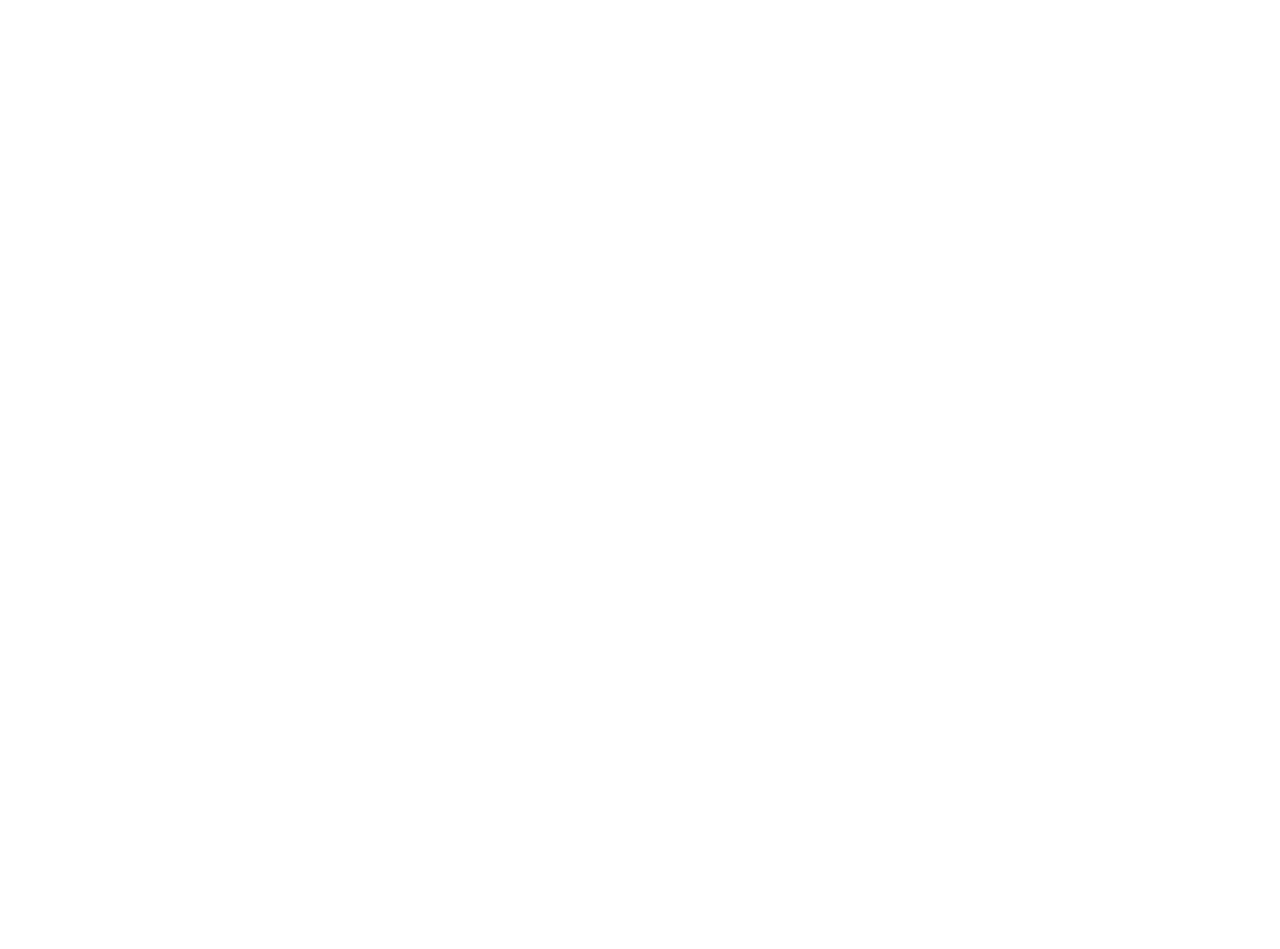
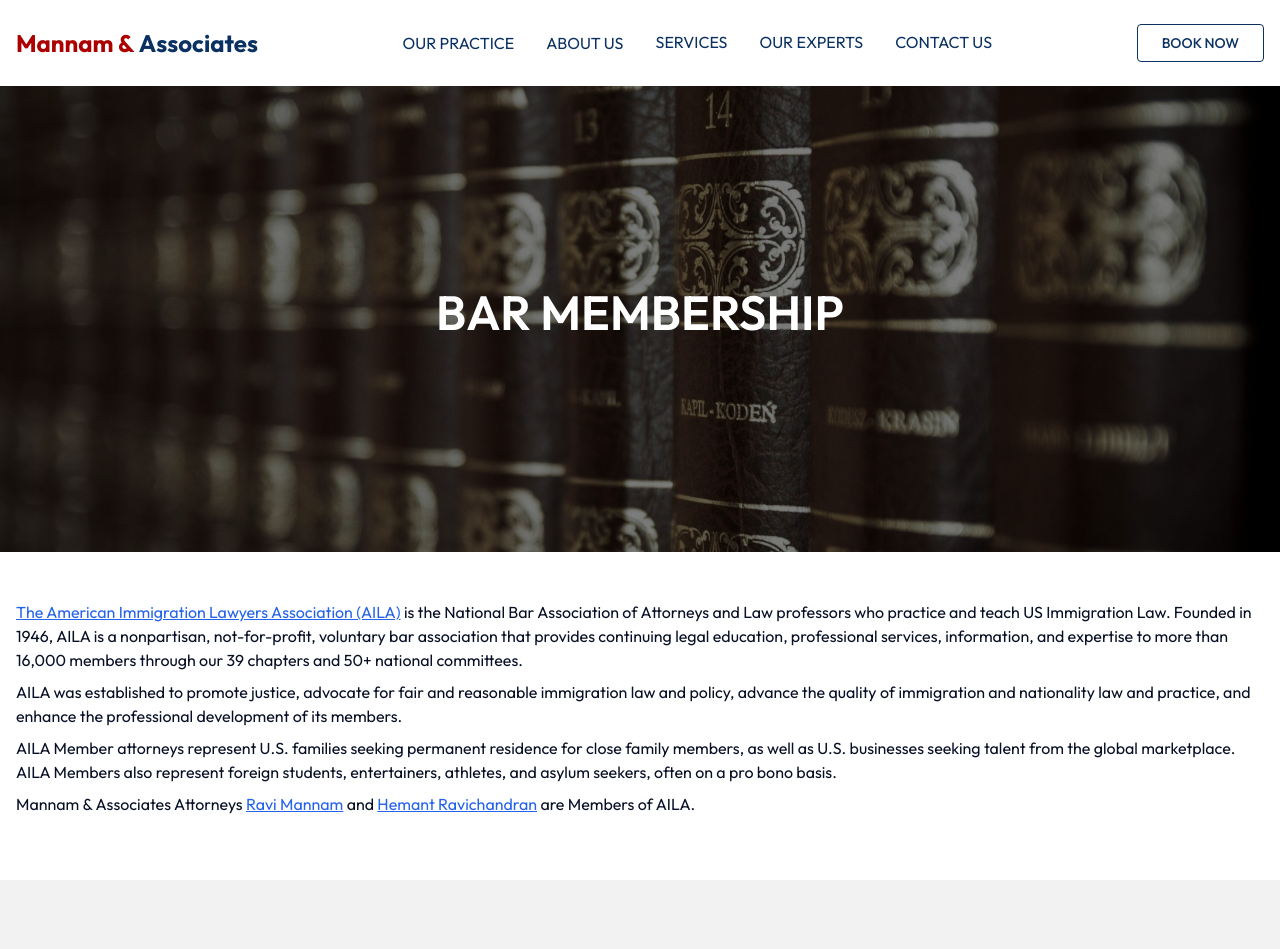
Before and after one commit to kalavaguntapurnesh/mannamlaw, a React (Vite) app: page /bar-membership in a window 1280 px wide. Before the commit this address had no page. Shown: the top 949 px of the page. Before the commit the page ends 800 px from the top, so only its background shows below. Built offline with nearby package versions, Linux system fonts and the light colour scheme.

Commit message:
Bar Membership

```diff
--- a/src/App.jsx
+++ b/src/App.jsx
@@ -24,6 +24,7 @@
 import Trademarks from "./pages/Trademarks";
 import LiaisonService from "./pages/LiaisonService";
 import OurDifference from "./pages/OurDifference";
+import BarMembership from "./pages/BarMembership";
 
 function App() {
   return (
@@ -52,6 +53,7 @@
           />
           <Route path="/our-services" element={<Services />} />
           <Route path="/copyright" element={<CopyRight />} />
+          <Route path="/bar-membership" element={<BarMembership />} />
         </Routes>
       </BrowserRouter>
     </>
--- a/src/components/Footer.jsx
+++ b/src/components/Footer.jsx
@@ -223,7 +223,19 @@
                       </li>
                       <li className=" flex items-start md:justify-start justify-center">
                         <a
-                          href="https://www.linkedin.com/company/mannam-&-associates-llc/"
+                          href="#"
+                          onClick={(e) => {
+                            e.preventDefault();
+                            const userConfirmed = window.confirm(
+                              "You will be navigated to the U.S Department of State - Bureau of Consumer Affairs website. Do you wish to continue?"
+                            );
+                            if (userConfirmed) {
+                              window.open(
+                                "https://travel.state.gov/content/travel/en/us-visas/visa-information-resources/wait-times.html",
+                                "_blank"
+                              );
+                            }
+                          }}
                           className="hover:text-mainColor font-medium text-headingColor no-underline text-[14px] leading-6 text-footerLinks text-center transition duration-300 ease-in-out"
                         >
                           Processing Times
@@ -255,7 +267,7 @@
                           onClick={(event) => {
                             event.preventDefault();
                             const userConfirmed = window.confirm(
-                              "You are visiting a webpage outside Mannam & Associates. Do you wish to continue?"
+                              "You will be navigated to the U.S Department of State - Bureau of Consumer Affairs website. Do you wish to continue?"
                             );
                             if (userConfirmed) {
                               window.open(
@@ -315,7 +327,7 @@
                       </li>
                       <li className=" flex items-start md:justify-start justify-center">
                         <a
-                          href="/"
+                          href="/bar-membership"
                           className="hover:text-mainColor font-medium text-headingColor no-underline text-[14px] leading-6 text-footerLinks text-center transition duration-300 ease-in-out"
                         >
                           Bar Membership
--- /dev/null
+++ b/src/pages/BarMembership.jsx
@@ -0,0 +1,110 @@
+import React from "react";
+import Footer from "../components/Footer";
+import SecNavbar from "./../components/SecNavbar";
+import ScrollToTop from "../components/ScrollToTop";
+import bar from "../assets/Bar.jpg";
+
+const BarMembership = () => {
+  return (
+    <>
+      <SecNavbar />
+
+      <div className="lg:pt-[72px] pt-[80px]">
+        <div className="relative">
+          <div className="w-full">
+            <div className="w-full">
+              <div className="bg-black relative">
+                <img
+                  src={bar}
+                  alt="Justice law case hearing"
+                  className="relative w-full lg:h-[480px] object-cover bg-opacity-10"
+                />
+              </div>
+              <div className="absolute inset-0 flex flex-col items-center justify-center bg-black text-white bg-opacity-50">
+                <h1 className=" lg:text-5xl lg:block hidden uppercase font-semibold text-center px-4 py-2 rounded">
+                  Bar membership
+                </h1>
+
+                <h1 className="text-4xl lg:hidden block uppercase font-semibold text-center px-4 py-2 rounded">
+                  bar membership
+                </h1>
+              </div>
+            </div>
+          </div>
+        </div>
+      </div>
+
+      <div className="pt-4 pb-12 select-none">
+        <div className="relative">
+          <div className="w-full">
+            <div className="w-full mx-auto max-w-[1400px] space-y-4">
+              <div className="p-4">
+                <div className="space-y-2 xl:text-start text-center pt-4">
+                  <div className="space-y-2 xl:text-start text-center ">
+                    {/* <h1 className="text-headingColor text-2xl font-bold pb-4">
+                      Terms and Conditions of Mannam & Associates
+                    </h1> */}
+                    <p className="text-sideHeading">
+                      <a
+                        href="#"
+                        onClick={(e) => {
+                          e.preventDefault();
+                          const userConfirmed = window.confirm(
+                            "You will be navigated to the American Immigration Lawyers Association website. Do you wish to continue?"
+                          );
+                          if (userConfirmed) {
+                            window.open("https://www.aila.org/", "_blank");
+                          }
+                        }}
+                        className="underline text-blue-600"
+                      >
+                        The American Immigration Lawyers Association (AILA)
+                      </a>{" "}
+                      is the National Bar Association of Attorneys and Law
+                      professors who practice and teach US Immigration Law.
+                      Founded in 1946, AILA is a nonpartisan, not-for-profit,
+                      voluntary bar association that provides continuing legal
+                      education, professional services, information, and
+                      expertise to more than 16,000 members through our 39
+                      chapters and 50+ national committees.
+                    </p>
+                    <p className="text-sideHeading">
+                      AILA was established to promote justice, advocate for fair
+                      and reasonable immigration law and policy, advance the
+                      quality of immigration and nationality law and practice,
+                      and enhance the professional development of its members.
+                    </p>
+                    <p className="text-sideHeading">
+                      AILA Member attorneys represent U.S. families seeking
+                      permanent residence for close family members, as well as
+                      U.S. businesses seeking talent from the global
+                      marketplace. AILA Members also represent foreign students,
+                      entertainers, athletes, and asylum seekers, often on a pro
+                      bono basis.
+                    </p>
+                    <p className="text-sideHeading">
+                      Mannam & Associates Attorneys{" "}
+                      <a href="/experts" className="underline text-blue-600">
+                        Ravi Mannam
+                      </a>{" "}
+                      and{" "}
+                      <a href="/experts" className="underline text-blue-600">
+                        Hemant Ravichandran
+                      </a>{" "}
+                      are Members of AILA.
+                    </p>
+                  </div>
+                </div>
+              </div>
+            </div>
+          </div>
+        </div>
+      </div>
+
+      <ScrollToTop />
+      <Footer />
+    </>
+  );
+};
+
+export default BarMembership;
```
Also changed, not shown: src/assets/Bar.jpg (added).
